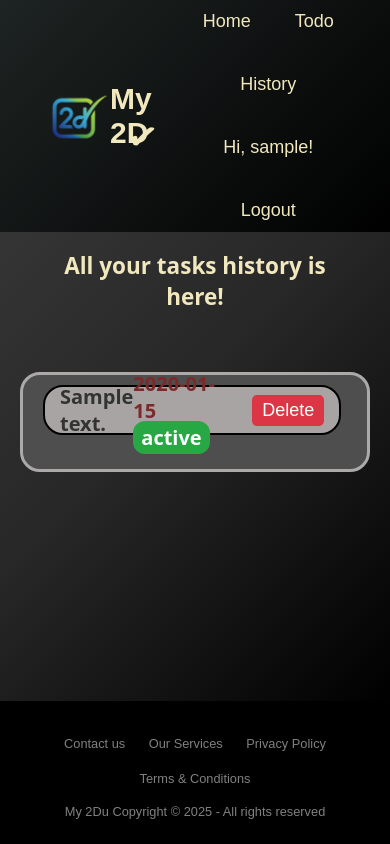
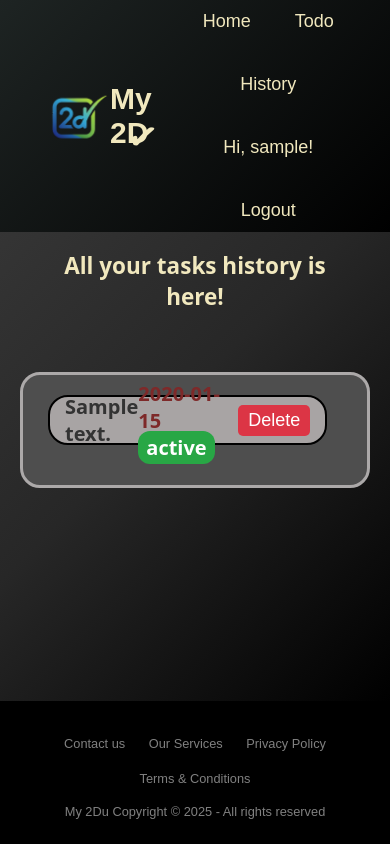
Before and after one commit to vipulyadav-2004/Collaborative-ToDo, a Flask app: page /History in a window 390 px wide. Run offline with Flask 3, Linux system fonts and the light colour scheme; a user stored in the database is signed in; tables that the repository leaves empty hold one stand-in row (values such as "Sample post"); some web fonts are replaced.

```diff
--- a/backend/static/css/History.css
+++ b/backend/static/css/History.css
@@ -129,8 +129,11 @@
   }
  .history-box{
     width: 350px;
+
  }
  .task-box{
-    padding: 10px;
+    margin-left: 5px;
+    margin-right: 5px;
  }
+
 }
```
